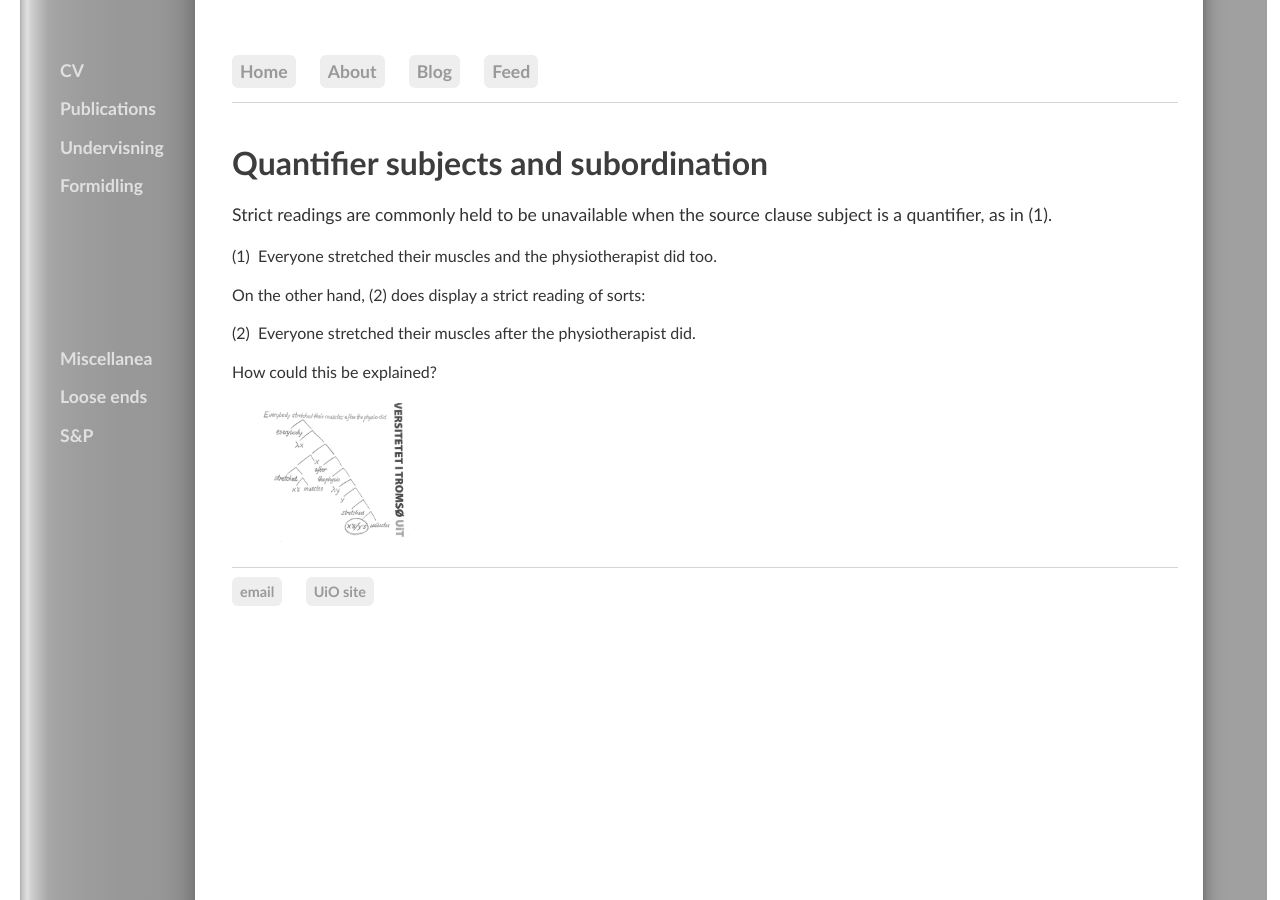
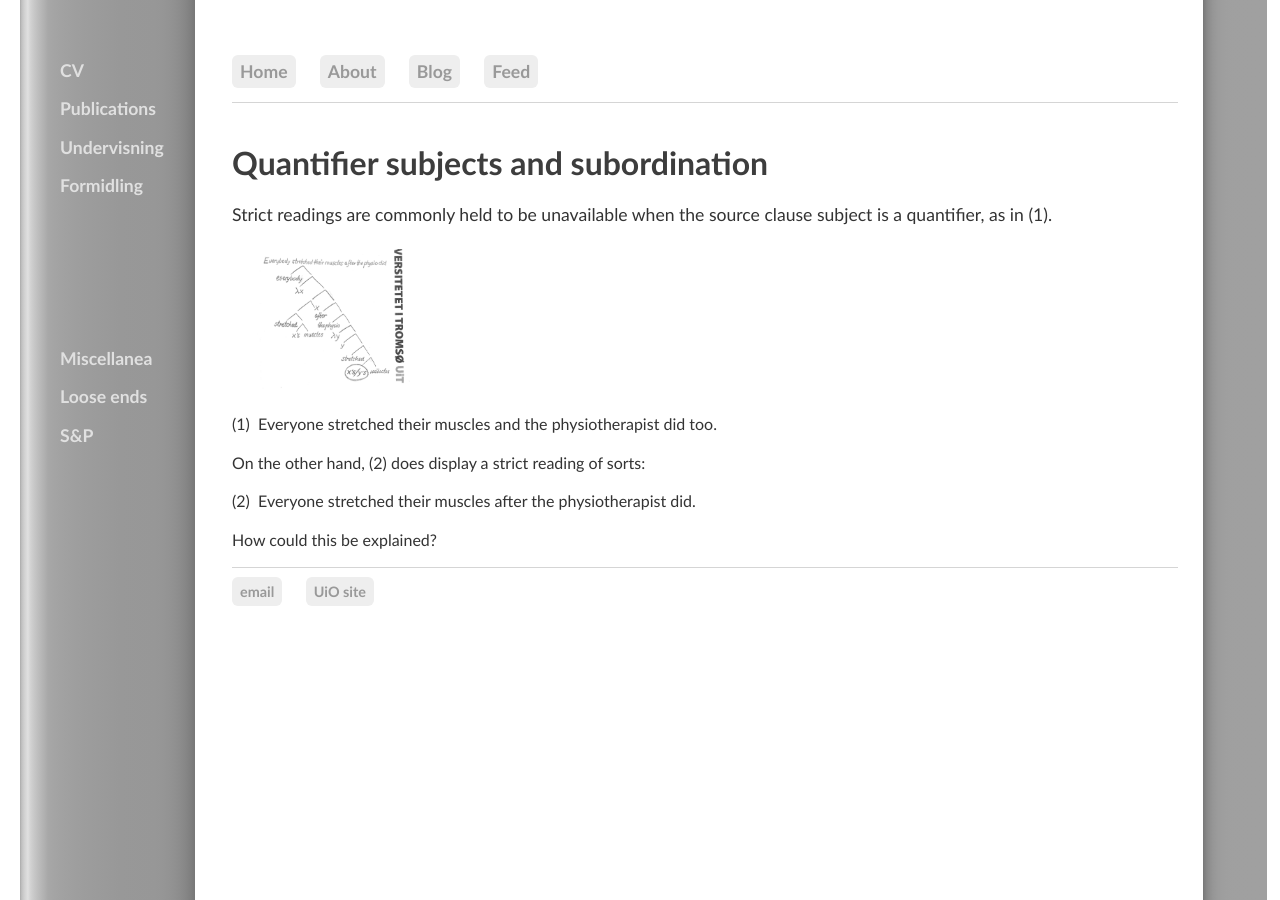
Before and after one commit to kjelljs/kjelljs.github.io, a Jekyll site: the page built from courses/ellipsis/quanti.html, in a window 1280 px wide. Built offline with Jekyll 4.4.1, drawn with Linux system fonts in a browser that asks for light colours.

Commit message:
Update quanti.html

```diff
--- a/courses/ellipsis/quanti.html
+++ b/courses/ellipsis/quanti.html
@@ -8,16 +8,17 @@
   -ms-transform: scale(3); /* IE 9 */
   -webkit-transform: scale(3); /* Safari 3-8 */
   transform: scale(3);
-  transform-origin: 0% 0%;
+  transform-origin: 50% 0%;
 }
 </style>
 
 <div class="ingress"><p>Strict readings are commonly held to be unavailable when the source clause subject is a quantifier, as in (1).
 </p></div>
+<div style="float-right"><figure class="rightfig"><div class="zoom"><img style="height:140px" src="/pics/muscles.jpg"></div></figure></div>
 <p>(1) &nbsp;Everyone stretched their muscles and the physiotherapist did too.</p>
 
 <p>On the other hand, (2) does display a strict reading of sorts:</p>
 <p>(2) &nbsp;Everyone stretched their muscles after the physiotherapist did.</p>
 <p>
-How could this be explained? &nbsp; &nbsp; <figure class="rightfig"><div class="zoom"><img style="height:140px" src="/pics/muscles.jpg"></div></figure>
+How could this be explained?
 </p>
```
